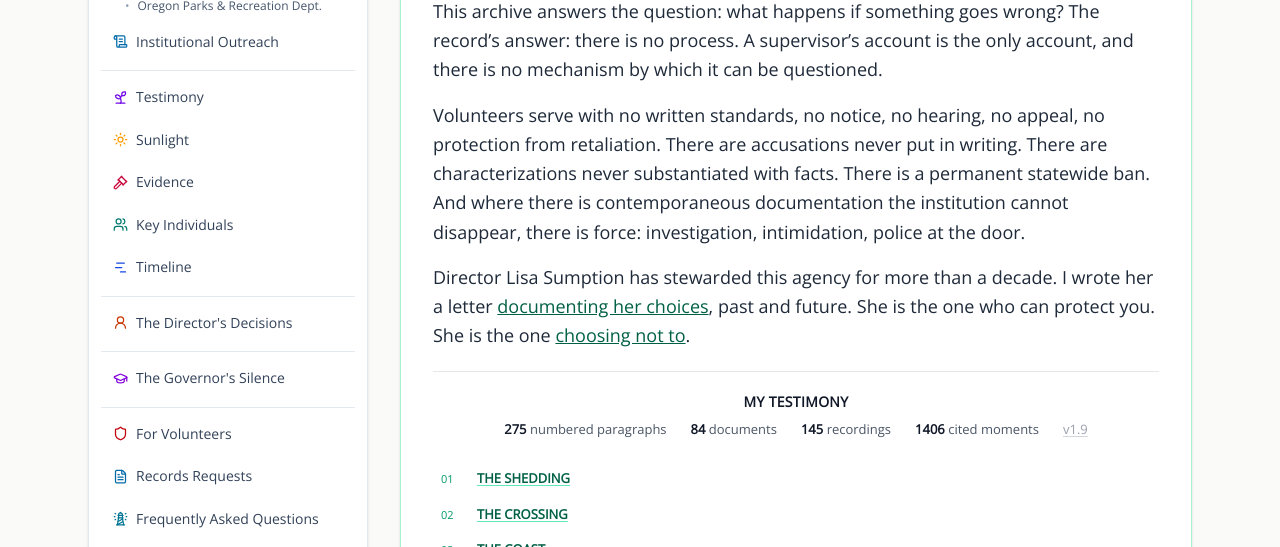
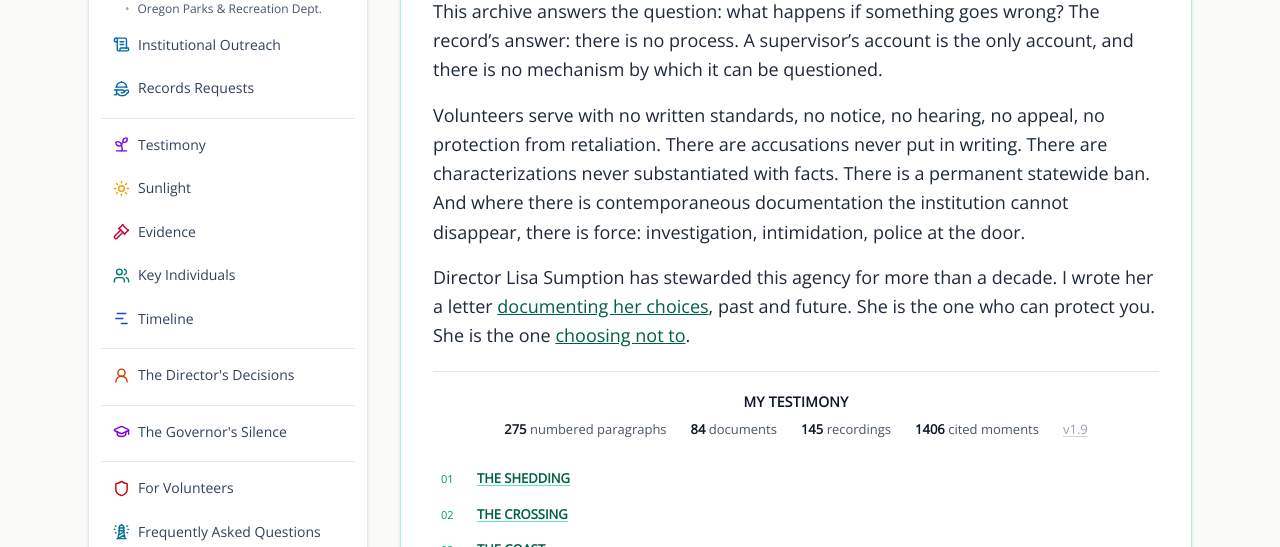
Before and after one commit to rswfire/rswfire.oprd, a Next.js app: page / in a window 1280 px wide. Shown: the part 393-940 px from the top of the page. Built offline with nearby package versions, Linux system fonts and the light colour scheme; no server answers.

Commit message:
Refine sidebar records navigation

```diff
--- a/components/Icon.tsx
+++ b/components/Icon.tsx
@@ -15,6 +15,7 @@ import {
     FileText,
     Gavel,
     GraduationCap,
+    HandPlatter,
     HelpCircle,
     Image,
     Landmark,
@@ -62,6 +63,7 @@ const iconMap = {
     FileText,
     Gavel,
     GraduationCap,
+    HandPlatter,
     HelpCircle,
     Image,
     Landmark,
--- a/components/SectionNav.tsx
+++ b/components/SectionNav.tsx
@@ -51,7 +51,7 @@ export default function SectionNav({ sections }: { sections: Section[] }) {
                                 >
                                     {s.icon ? (
                                         <span className="inline-flex items-center gap-2">
-                                            <Icon name={s.icon} size={15} strokeWidth={2} className={s.iconClass ?? "text-red-700"} />
+                                            <Icon name={s.icon} size={17} strokeWidth={2} className={s.iconClass ?? "text-red-700"} />
                                             {s.label}
                                         </span>
                                     ) : (
--- a/lib/sections.ts
+++ b/lib/sections.ts
@@ -15,6 +15,7 @@ export const archiveSections = [
         ]
     },
     { href: "/outreach", label: "Institutional Outreach", icon: "ScrollText" as const, iconClass: "text-sky-700" },
+    { href: "/records-requests", label: "Records Requests", icon: "HandPlatter" as const, iconClass: "text-sky-700" },
     { href: "#separator-3", label: "", separator: true },
     { href: "/testimony", label: "Testimony", icon: "Sprout" as const, iconClass: "text-violet-700" },
     { href: "/sunlight", label: "Sunlight", icon: "Sun" as const, iconClass: "text-amber-500" },
@@ -42,7 +43,6 @@ export const archiveSections = [
     { href: "/governor-kotek", label: "The Governor's Silence", icon: "GraduationCap" as const, iconClass: "text-purple-700" },
     { href: "#separator-7", label: "", separator: true },
     { href: "/for-volunteers", label: "For Volunteers", icon: "Shield" as const },
-    { href: "/records-requests", label: "Records Requests", icon: "FileText" as const, iconClass: "text-sky-700" },
     { href: "/faq", label: "Frequently Asked Questions", icon: "Lighthouse" as const, iconClass: "text-cyan-700" },
     { href: "/displacement", label: "Displacement Framework", icon: "Eraser" as const, iconClass: "text-pink-700" },
     { href: "/synthesis", label: "The Synthesis", icon: "Combine" as const, iconClass: "text-fuchsia-700" },
```
